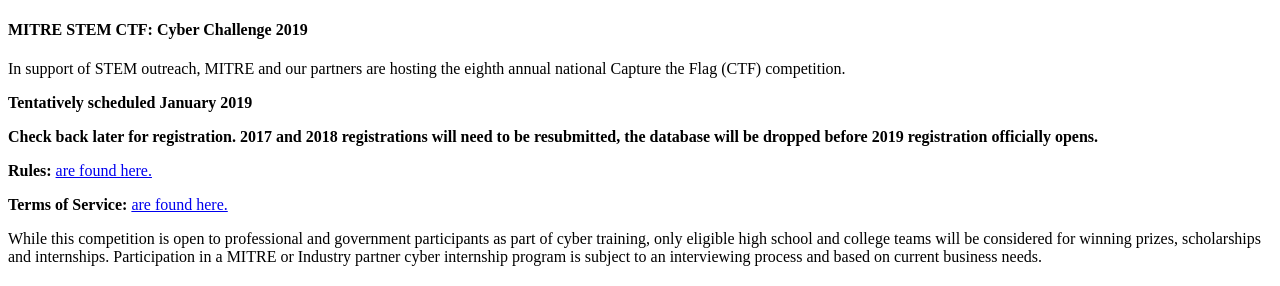
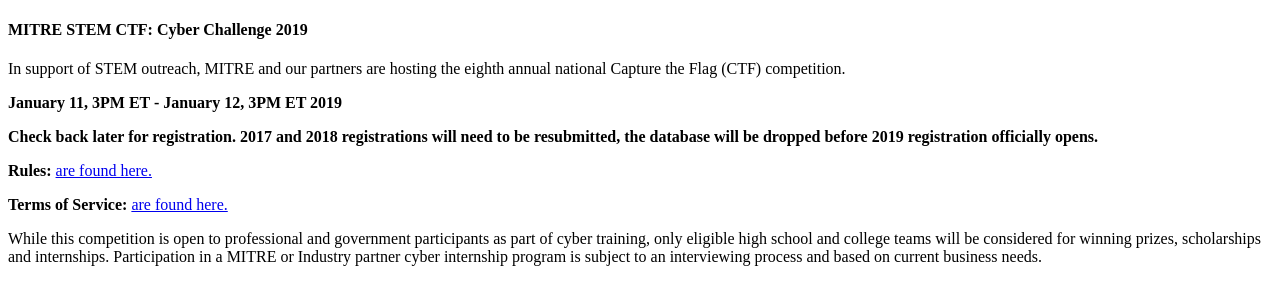
Before and after one commit to mitre-cyber-academy/mitre-cyber-academy.github.io, a Jekyll site: the page built from competitions/index.html, in a window 1280 px wide. Shown: the part 321-607 px from the top of the page. Built offline with Jekyll 4.4.1, drawn with Linux system fonts in a browser that asks for light colours; nearby versions of some CDN libraries; library files that are not in the unit come from our copies; a script that is not in the unit is left out.

Commit message:
Add 2019 dates

```diff
--- a/competitions/index.html
+++ b/competitions/index.html
@@ -28,7 +28,7 @@ redirect_from:
         <h4>MITRE STEM CTF: Cyber Challenge 2019</h4>
         <p>In support of STEM outreach, MITRE and our partners are hosting the eighth annual national Capture the Flag (CTF) competition.</p>
 
-        <p><strong>Tentatively scheduled January 2019</strong></p>
+        <p><strong>January 11, 3PM ET - January 12, 3PM ET 2019</strong></p>
         <p><strong>Check back later for registration. 2017 and 2018 registrations will need to be resubmitted, the database will be dropped before 2019 registration officially opens.</strong></p>
 
         <p><strong>Rules:</strong> <a href="rules/index.html">are found here.</a></p>
```
